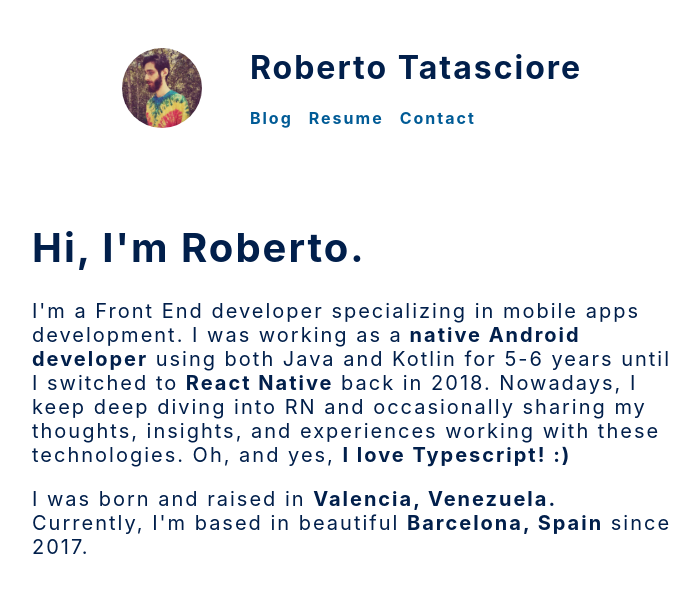
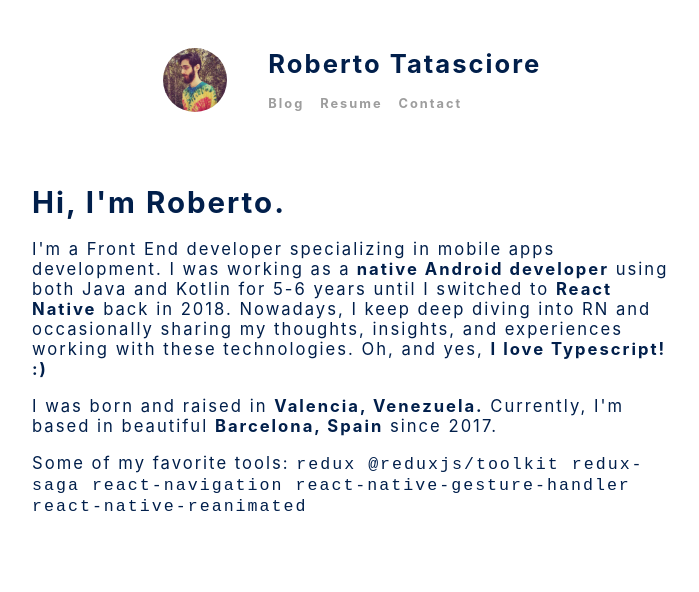
Before and after one commit to phanghos/taitasciore, a Gatsby site: page / in a window 1280 px wide. Shown: the whole page, without its empty margins (288-987 px from the left). Built offline with nearby package versions, Linux system fonts and the light colour scheme; Gatsby itself is replaced by a stand-in of ours.

Commit message:
Improve style with css

```diff
--- a/package.json
+++ b/package.json
@@ -17,6 +17,7 @@
   "dependencies": {
     "gatsby": "^4.0.2",
     "gatsby-source-medium-feed": "^1.0.6",
+    "moment": "^2.29.1",
     "react": "^17.0.1",
     "react-dom": "^17.0.1"
   },
--- a/src/components/MainHeader/MainHeader.tsx
+++ b/src/components/MainHeader/MainHeader.tsx
@@ -2,17 +2,23 @@ import React from 'react';
 import { Link } from 'gatsby';
 import profileImage from '../../images/profile.jpg';
 import styles from './styles';
+import './styles.css';
 
 export const MainHeader = () => (
   <div style={styles.container}>
     <Link to="/" style={styles.link}>
-      <img src={profileImage} alt="profile-image" style={styles.profileImage} />
+      <img
+        src={profileImage}
+        alt="profile-image"
+        id="avatar"
+        style={styles.profileImage}
+      />
     </Link>
     <div>
       <Link to="/" style={styles.name}>
-        <h1 style={{ marginTop: 0 }}>Roberto Tatasciore</h1>
+        <h1 id="name">Roberto Tatasciore</h1>
       </Link>
-      <div style={styles.linkContainer}>
+      <div id="links">
         <Link to="/blog" style={styles.link}>
           Blog
         </Link>
--- /dev/null
+++ b/src/components/MainHeader/styles.css
@@ -0,0 +1,15 @@
+#avatar {
+  width: 5vw;
+  height: 5vw;
+  border-radius: 5vw;
+  margin-right: 2vw;
+}
+
+#name {
+  font-size: 2vw;
+  margin-top: 0;
+}
+
+#links {
+  font-size: 1vw;
+}
--- a/src/components/MainHeader/styles.ts
+++ b/src/components/MainHeader/styles.ts
@@ -1,6 +1,4 @@
 import { linkColor, primaryColor } from 'consts';
-
-const profileSize = 80;
 
 const paddingVertical = 48;
 
@@ -18,11 +16,7 @@ export default {
     flexDirection: 'column',
   },
   profileImage: {
-    width: profileSize,
-    height: profileSize,
-    borderRadius: profileSize / 2,
-    marginRight: 32,
-    alignSelf: 'center',
+    // alignSelf: 'center',
   },
   name: { color: primaryColor, textDecoration: 'none' },
   linkContainer: { flexDirection: 'row' },
--- /dev/null
+++ b/src/components/PostItem/styles.css
@@ -0,0 +1,7 @@
+#title {
+  font-size: 1.4vw;
+}
+
+#description {
+  font-size: 0.9vw;
+}
--- a/src/consts.ts
+++ b/src/consts.ts
@@ -1,2 +1,2 @@
 export const primaryColor = '#011f4b';
-export const linkColor = '#005b96';
+export const linkColor = '#9D9D9D';
--- a/src/hooks/useMediumPosts.ts
+++ b/src/hooks/useMediumPosts.ts
@@ -9,6 +9,7 @@ export const useMediumPosts = (): Post[] => {
           author
           link
           title
+          date
         }
       }
     }
--- a/src/models/Post.ts
+++ b/src/models/Post.ts
@@ -2,4 +2,5 @@ export type Post = {
   title: string;
   author: string;
   link: string;
+  date: string;
 };
--- a/src/screens/home/HomeScreen.tsx
+++ b/src/screens/home/HomeScreen.tsx
@@ -1,9 +1,9 @@
 import React, { useEffect } from 'react';
 import { useTitle } from '@hooks/useTitle';
-import { PostsList } from '@components/PostsList/PostsList';
 import { MainHeader } from '@components/MainHeader/MainHeader';
+import { primaryColor } from 'consts';
 import styles from './styles';
-import { primaryColor } from 'consts';
+import './styles.css';
 
 export const HomeScreen = () => {
   useTitle('taitasciore');
@@ -20,29 +20,30 @@ export const HomeScreen = () => {
           color: primaryColor,
           fontFamily:
             '-apple-system, BlinkMacSystemFont, Roboto, sans-serif, serif',
-          fontSize: 20,
-          marginTop: 16,
           letterSpacing: 2,
           width: '50%',
         }}
       >
-        <h1>Hi, I'm Roberto.</h1>
-        I'm a Front End developer specializing in mobile apps development. I was
-        working as a
-        <span style={{ fontWeight: 'bold' }}>
-          {' '}
-          native Android developer
-        </span>{' '}
-        using both Java and Kotlin for 5-6 years until I switched to{' '}
-        <span style={{ fontWeight: 'bold' }}>React Native</span> back in 2018.
-        Nowadays, I keep deep diving into RN and occasionally sharing my
-        thoughts, insights, and experiences working with these technologies. Oh,
-        and yes,{' '}
-        <span style={{ fontWeight: 'bold' }}>I love Typescript! :)</span>
-        <p />I was born and raised in{' '}
-        <span style={{ fontWeight: 'bold' }}>Valencia, Venezuela.</span>{' '}
-        Currently, I'm based in beautiful{' '}
-        <span style={{ fontWeight: 'bold' }}>Barcelona, Spain</span> since 2017.
+        <h1 className="bio-intro">Hi, I'm Roberto.</h1>
+        <p className="bio">
+          I'm a Front End developer specializing in mobile apps development. I
+          was working as a
+          <span className="highlight"> native Android developer</span> using
+          both Java and Kotlin for 5-6 years until I switched to{' '}
+          <span className="highlight">React Native</span> back in 2018.
+          Nowadays, I keep deep diving into RN and occasionally sharing my
+          thoughts, insights, and experiences working with these technologies.
+          Oh, and yes, <span className="highlight">I love Typescript! :)</span>
+          <p />I was born and raised in{' '}
+          <span className="highlight">Valencia, Venezuela.</span> Currently, I'm
+          based in beautiful <span className="highlight">Barcelona, Spain</span>{' '}
+          since 2017.
+          <p></p>Some of my favorite tools:{' '}
+          <code>
+            redux @reduxjs/toolkit redux-saga react-navigation
+            react-native-gesture-handler react-native-reanimated
+          </code>
+        </p>
       </div>
     </div>
   );
--- /dev/null
+++ b/src/screens/home/styles.css
@@ -0,0 +1,11 @@
+.bio-intro {
+  font-size: 2.3vw;
+}
+
+.bio {
+  font-size: 1.3vw;
+}
+
+.highlight {
+  font-weight: bold;
+}
```
Also changed, not shown: src/components/PostItem/PostItem.tsx (+9 -4 lines), src/components/PostItem/styles.ts (+3 -4 lines), 1 other file.
